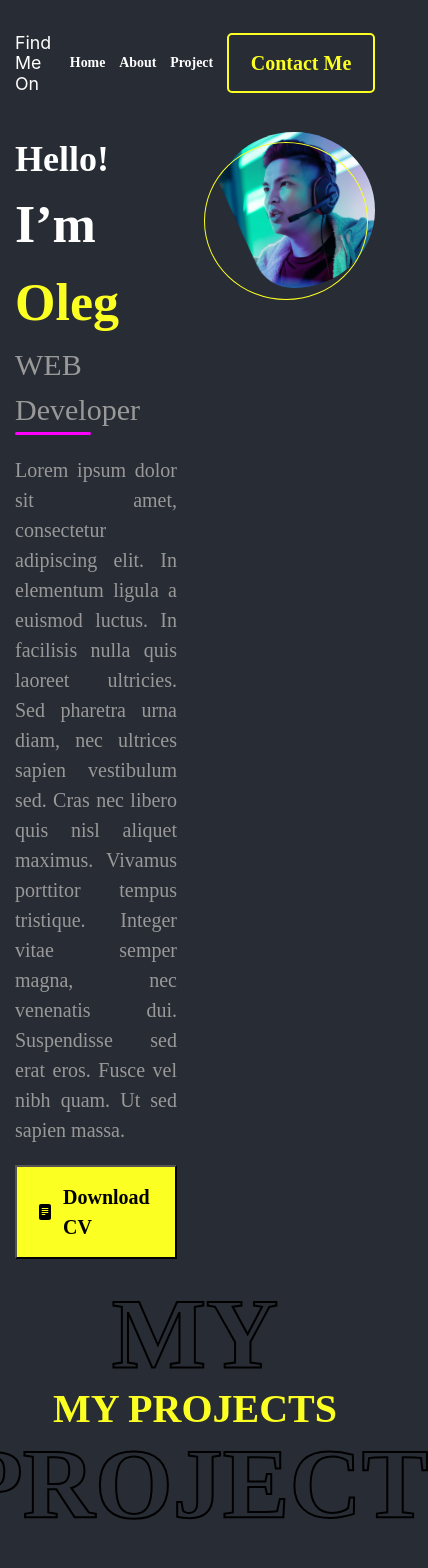
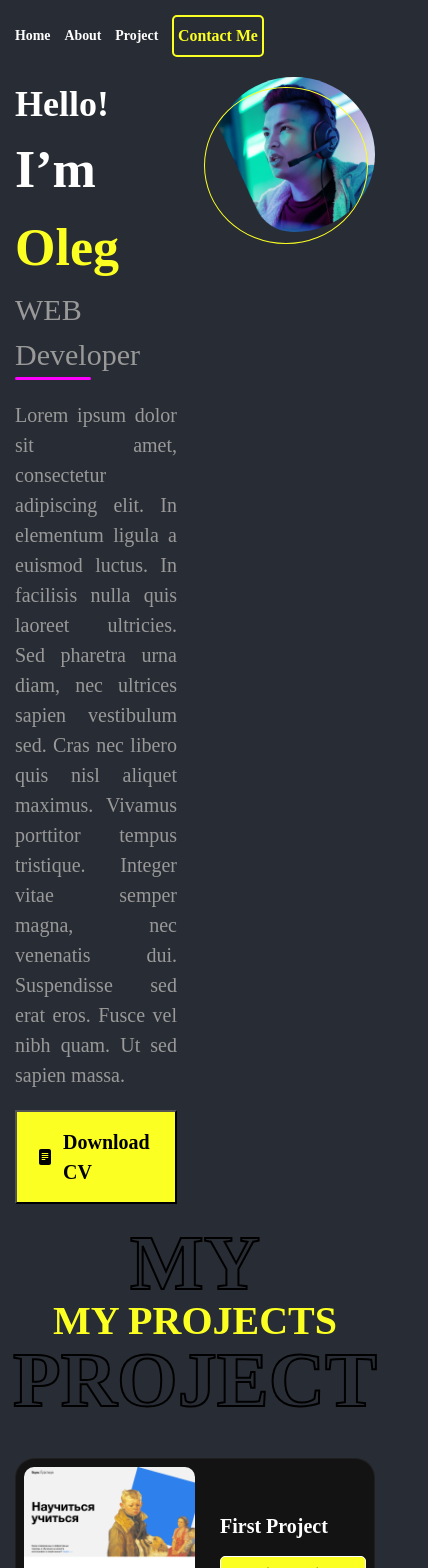
Before and after one commit to zTironz/tiron.dev, a React (Create React App) app: page / in a window 390 px wide. Shown: the top 1568 px of the page, 428 px wide, since content can reach past the window. Built offline with nearby package versions, Linux system fonts and the light colour scheme.

Commit message:
changing  styles

```diff
--- a/src/components/css/header.css
+++ b/src/components/css/header.css
@@ -10,6 +10,10 @@
     display: flex;
       align-items: center;
       justify-content: space-between;
+  }
+
+  .header__findMe {
+    display: none;
   }
 
   .header__menu {
@@ -41,8 +45,17 @@
   line-height: 30px;
     background-color: transparent;
   width: 148px;
-  height: 60px;
+  padding: calc(1vmin);;
+  /* height: 60px; */
   cursor: pointer;
   border: 2px solid #FBFF22;
   border-radius: 5px;
   }
+
+  @media screen and (max-width: 720px) {
+    .contact {
+      width: 100%;
+      font-size: calc(12px + 1vmin);
+
+    }
+  }
--- a/src/components/css/projects.css
+++ b/src/components/css/projects.css
@@ -116,8 +116,8 @@
 
   @media screen and (max-width: 1024px) {
     .projects__title-back {
-      font-size: 100px;
-      line-height: 150px;
+        font-size: 20vmin;
+        line-height: 30vmin;
     }
 
   }
```
